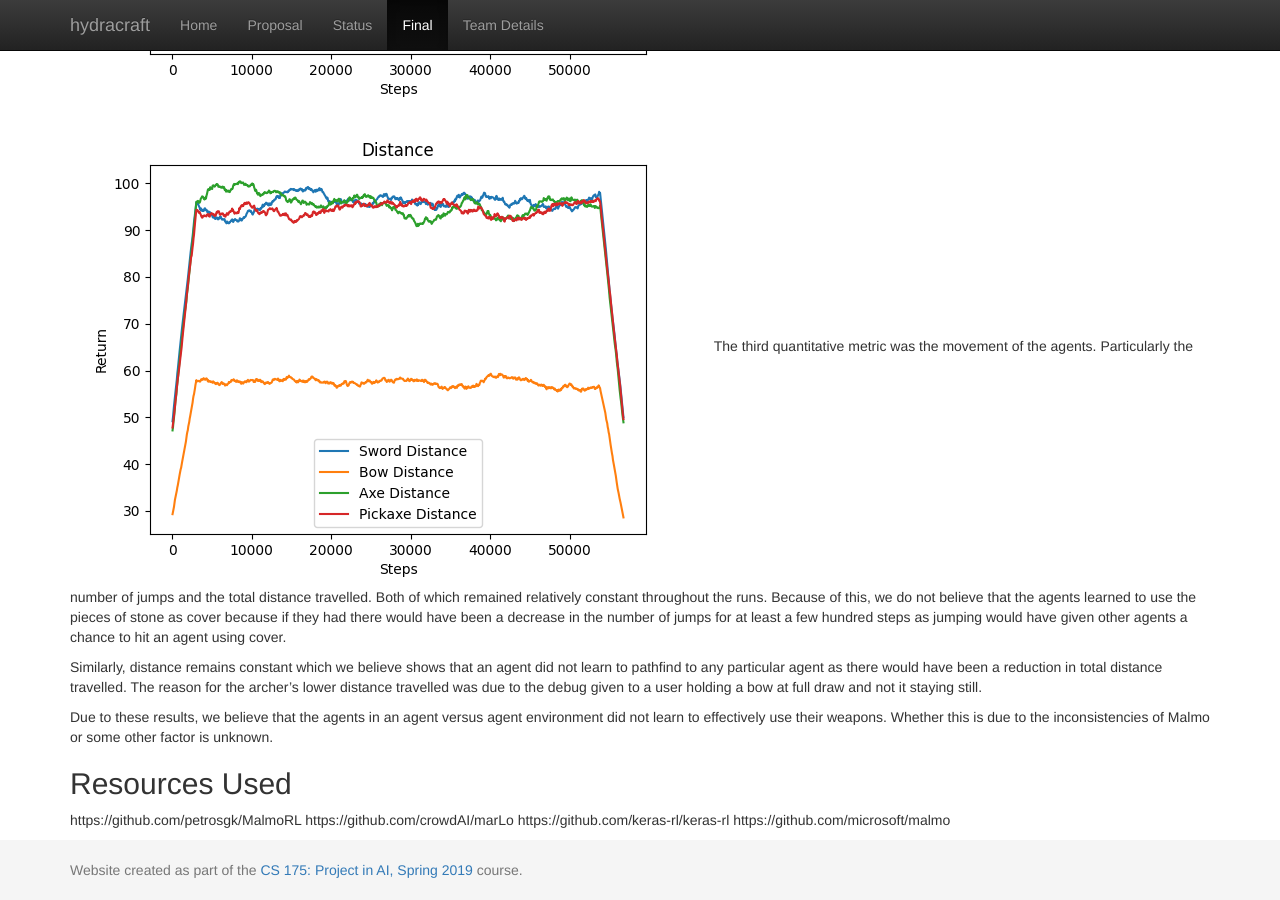
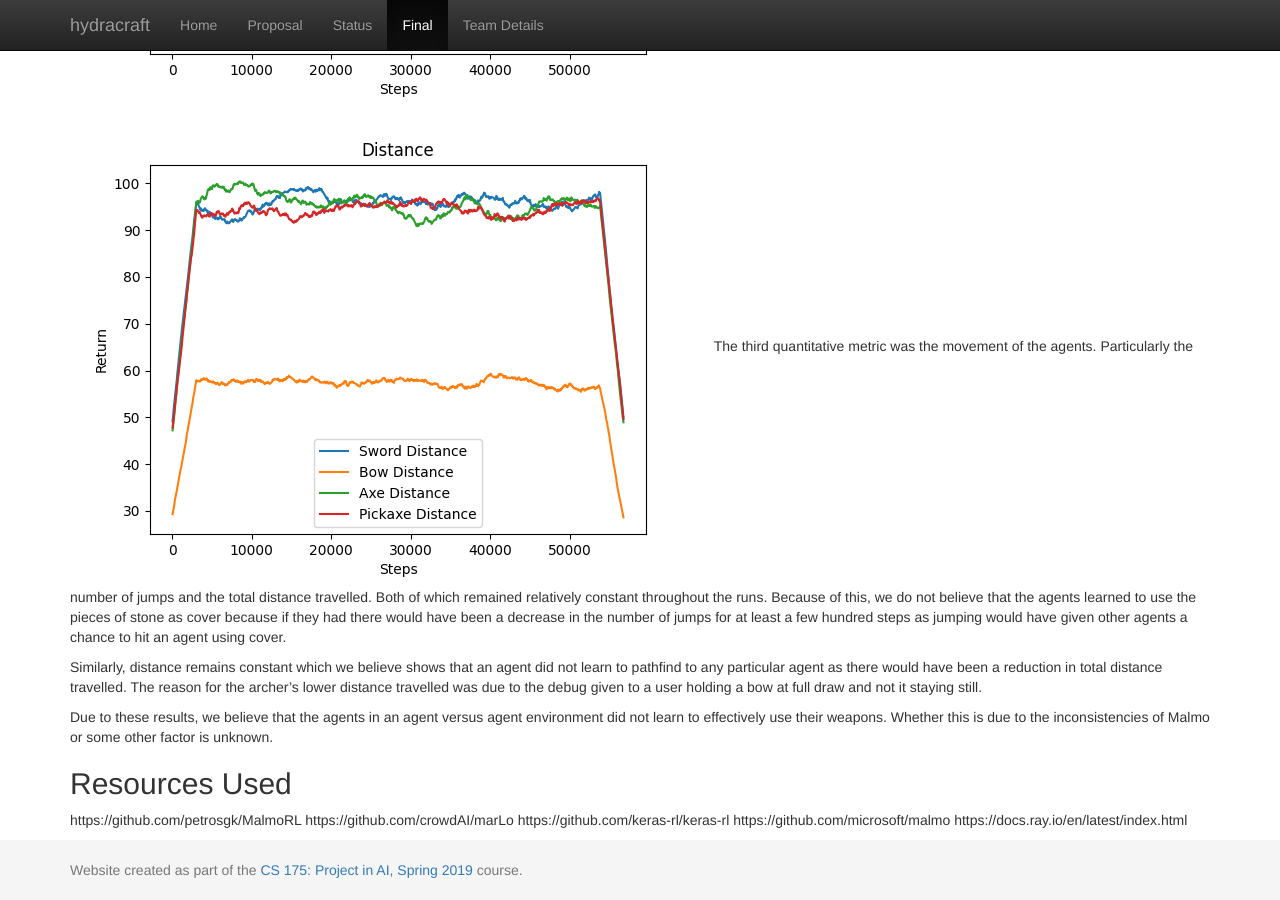
Before and after one commit to kevinfang2/hydracraft, a Jekyll site: the page built from docs/final.md, in a window 1280 px wide and 900 px high, scrolled down 4884 px. Built offline with Jekyll 4.4.1, drawn with Linux system fonts in a browser that asks for light colours; some of the changed lines change nothing that is shown.

Commit message:
added ray
added Ray

```diff
--- a/docs/final.md
+++ b/docs/final.md
@@ -64,3 +64,4 @@ https://github.com/petrosgk/MalmoRL
 https://github.com/crowdAI/marLo
 https://github.com/keras-rl/keras-rl
 https://github.com/microsoft/malmo
+https://docs.ray.io/en/latest/index.html
```
